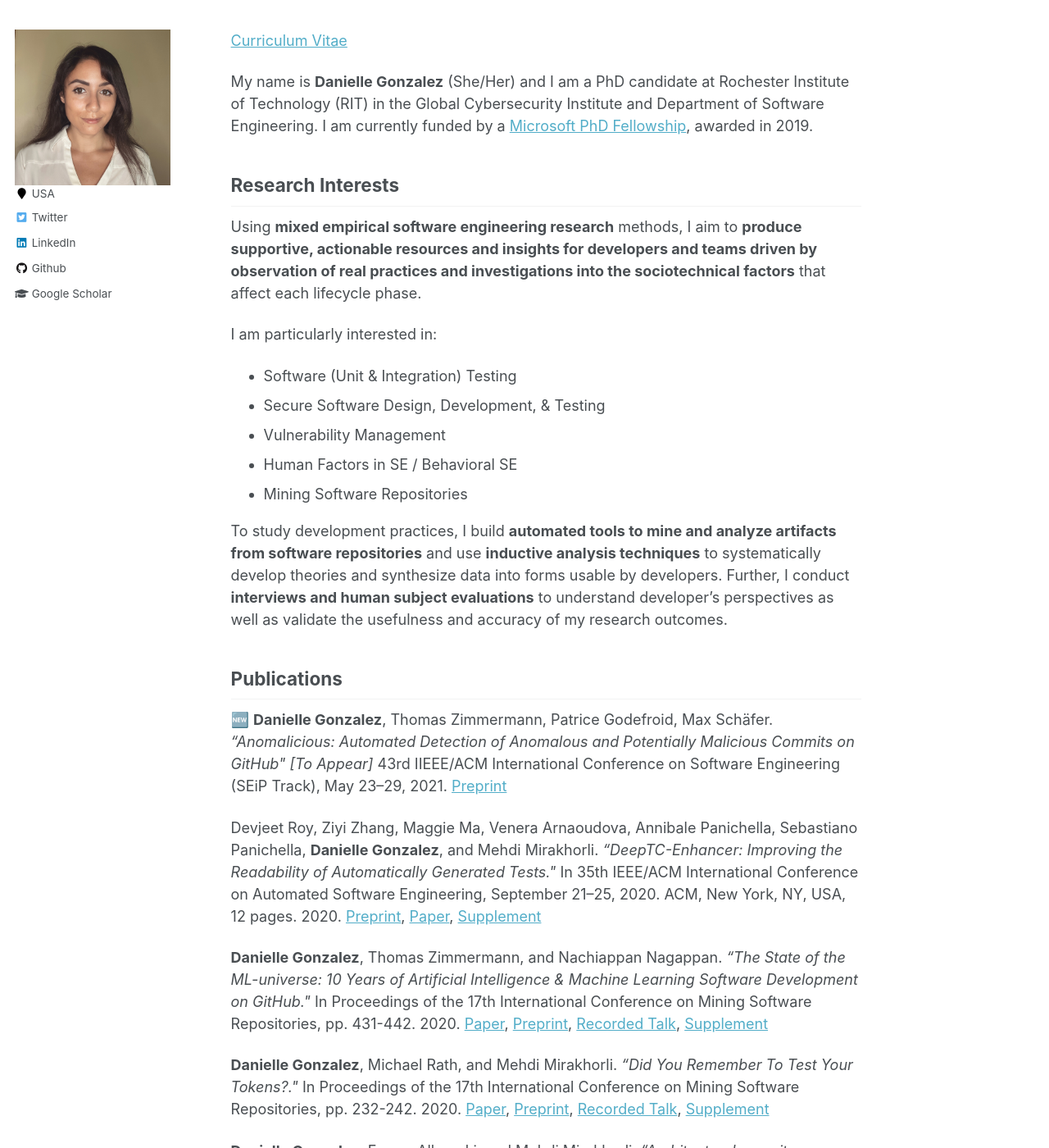
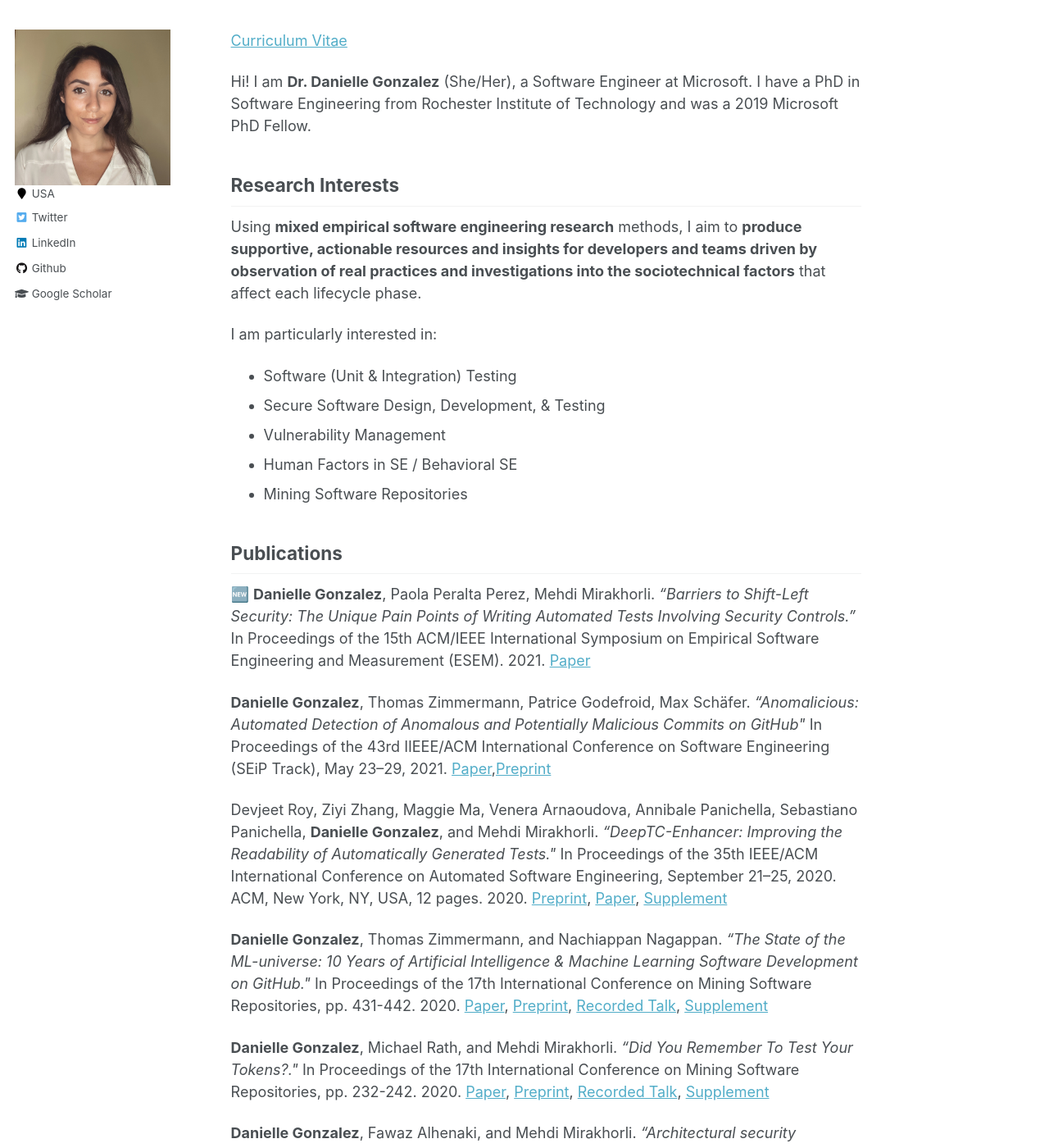
Before and after one commit to DanielleGonzalez/DanielleGonzalez.github.io, a Jekyll site: the page built from _pages/about.md, in a window 1280 px wide and 1400 px high. Shown: the whole window at 82% size. Built offline with Jekyll 4.4.1, drawn with Linux system fonts in a browser that asks for light colours; emoji names are drawn with the system emoji font; some of the changed text lies outside the part shown.

Commit message:
Update about.md

```diff
--- a/_pages/about.md
+++ b/_pages/about.md
@@ -10,7 +10,7 @@ redirect_from:
 
 [Curriculum Vitae](files/DanielleGonzalez_Feb2021_CV.pdf){:target="_blank"}
 
-My name is **Danielle Gonzalez** (She/Her) and I am a PhD candidate at Rochester Institute of Technology (RIT) in the Global Cybersecurity Institute and Department of Software Engineering. I am currently funded by a [Microsoft PhD Fellowship](https://www.rit.edu/news/graduate-student-receives-prestigious-microsoft-fellowship){:target="_blank"}, awarded in 2019.
+Hi! I am **Dr. Danielle Gonzalez** (She/Her), a Software Engineer at Microsoft. I have a PhD in Software Engineering from Rochester Institute of Technology and was a 2019 Microsoft PhD Fellow.
 
 ## Research Interests
 Using **mixed empirical software engineering research** methods, I aim to **produce supportive, actionable resources and insights for developers and teams driven by observation of real practices and investigations into the sociotechnical factors** that affect each lifecycle phase.
@@ -22,17 +22,18 @@ I am particularly interested in:
  - Human Factors in SE / Behavioral SE
  - Mining Software Repositories
 
-To study development practices, I build **automated tools to mine and analyze artifacts from software repositories** and use **inductive analysis techniques** to systematically develop theories and synthesize data into forms usable by developers. Further, I conduct **interviews and human subject evaluations** to understand developer's perspectives as well as validate the usefulness and accuracy of my research outcomes.
 ## Publications
-:new: **Danielle Gonzalez**, Thomas Zimmermann,
+:new: **Danielle Gonzalez**, Paola Peralta Perez, Mehdi Mirakhorli. *"Barriers to Shift-Left Security: The Unique Pain Points of Writing Automated Tests Involving Security Controls."* In Proceedings of the 15th ACM/IEEE International Symposium on Empirical Software Engineering and Measurement (ESEM). 2021. [Paper](https://doi.org/10.1145/3475716.3475786){:target="_blank"}
+
+**Danielle Gonzalez**, Thomas Zimmermann,
 Patrice Godefroid, Max Schäfer. *"Anomalicious: Automated Detection of
-Anomalous and Potentially Malicious Commits on GitHub\"* *[To Appear]* 43rd IIEEE/ACM International Conference on Software
-Engineering (SEiP Track), May 23--29, 2021. [Preprint](https://arxiv.org/abs/2103.03846){:target="_blank"}
+Anomalous and Potentially Malicious Commits on GitHub\"* In Proceedings of the 43rd IIEEE/ACM International Conference on Software
+Engineering (SEiP Track), May 23--29, 2021. [Paper](https://doi.org/10.1109/ICSE-SEIP52600.2021.00035){:target="_blank"},[Preprint](https://arxiv.org/abs/2103.03846){:target="_blank"}
 
 Devjeet Roy, Ziyi Zhang, Maggie Ma, Venera
 Arnaoudova, Annibale Panichella, Sebastiano Panichella, **Danielle
 Gonzalez**, and Mehdi Mirakhorli. *"DeepTC-Enhancer: Improving the
-Readability of Automatically Generated Tests.\"* In 35th IEEE/ACM
+Readability of Automatically Generated Tests.\"* In Proceedings of the 35th IEEE/ACM
 International Conference on Automated Software Engineering, September
 21--25, 2020. ACM, New York, NY, USA, 12 pages. 2020. [Preprint](http://veneraarnaoudova.com/wp-content/uploads/2020/09/2020-ASE-PREPRINT-DeepTC-Enhancer-Improving-the-Readability-of-Automatically-Generated-Tests.pdf){:target="_blank"}, [Paper](https://ieeexplore.ieee.org/document/9285992){:target="_blank"}, [Supplement](https://github.com/devjeetr/DeepTC-Enhancer-Improving-the-Readability-of-Automatically-Generated-Tests){:target="_blank"}
 
@@ -50,12 +51,12 @@ Repositories, pp. 232-242. 2020. [Paper](https://doi.org/10.1145/3379597.3387471
 **Danielle Gonzalez**, Fawaz Alhenaki, and
 Mehdi Mirakhorli. *"Architectural security weaknesses in industrial
 control systems (ICS) an empirical study based on disclosed software
-vulnerabilities.\"* In 2019 IEEE International Conference on Software
+vulnerabilities.\"* In Proceedings of the 2019 IEEE International Conference on Software
 Architecture (ICSA), pp. 31-40. IEEE, 2019. [Paper](https://doi.org/10.1109/icsa.2019.00012){:target="_blank"}, [IEEE Software Blog Post](http://blog.ieeesoftware.org/2019/01/architectural-security-weaknesses-in.html){:target="_blank"}, [Slides](https://www.slideshare.net/DanielleGonzalez25/icsa-2019-architectural-security-weaknesses-in-industrial-control-systems-138619072){:target="_blank"}, [Supplement](https://zenodo.org/record/3726261){:target="_blank"}
 
 **Danielle Gonzalez**, Holly Hastings,
 and Mehdi Mirakhorli. *"Automated Characterization of Software
-Vulnerabilities.\"* In 2019 IEEE International Conference on Software
+Vulnerabilities.\"* In Proceedings of the 2019 IEEE International Conference on Software
 Maintenance and Evolution (ICSME), pp. 135-139. IEEE, 2019. [Paper](https://doi.org/10.1109/icsme.2019.00023){:target="_blank"}, [Preprint](https://arxiv.org/abs/1909.13693){:target="_blank"}
 
 **Danielle Gonzalez**, Suzanne
@@ -68,12 +69,12 @@ ACM SIGSOFT International Workshop on NLP for Software Engineering, pp.
 Andrew Popovich, Mehdi Mirakhorli, and Mei Nagappan. *"A large-scale
 study on the usage of testing patterns that address maintainability
 attributes: patterns for ease of modification, diagnoses, and
-comprehension.\"* In 2017 IEEE/ACM 14th International Conference on
+comprehension.\"* In Proceedings of the IEEE/ACM 14th International Conference on
 Mining Software Repositories (MSR), pp. 391-401. IEEE, 2017. [Paper](https://doi.org/10.1109/msr.2017.8){:target="_blank"}, [Preprint](https://arxiv.org/pdf/1704.08412){:target="_blank"}
 
 **Danielle Gonzalez**, Andrew
 Popovich, and Mehdi Mirakhorli. *"TestEX: A Search Tool for Finding and
-Retrieving Example Unit Tests from Open Source Projects.\"* In 2016 IEEE
+Retrieving Example Unit Tests from Open Source Projects.\"* In Proceedings of the 2016 IEEE
 International Symposium on Software Reliability Engineering Workshops
 (ISSREW), pp. 153-159. IEEE, 2016. [Paper](https://doi.org/10.1109/issrew.2016.41){:target="_blank"}, [Demo Video](https://www.youtube.com/watch?v=KHy1Yo33Dj4){:target="_blank"}
 
```
